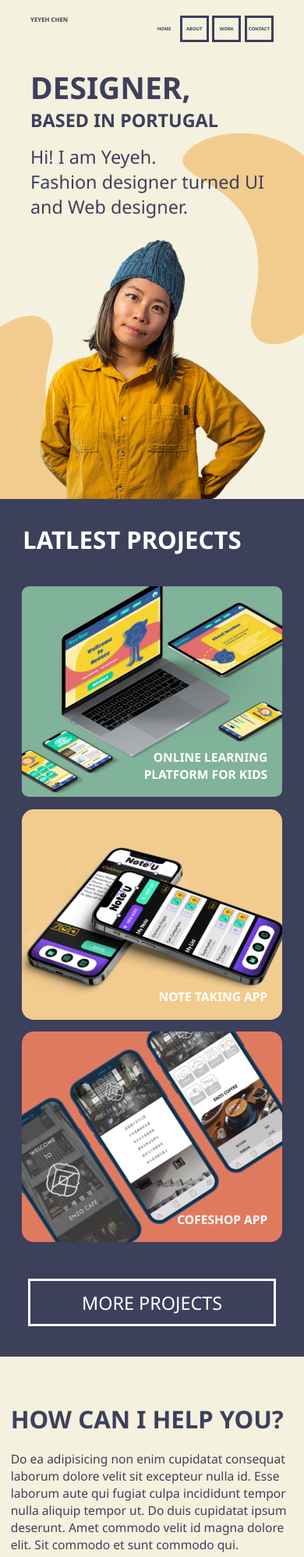
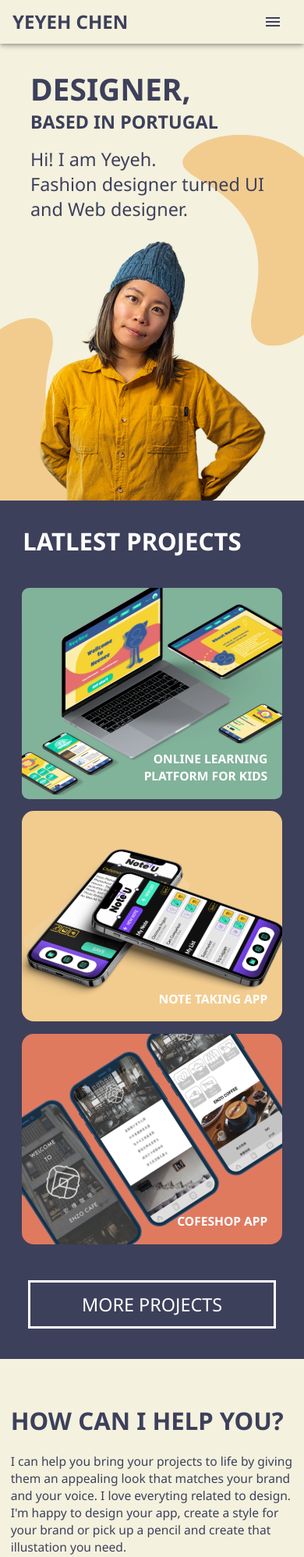
Before and after one commit to yeyehchen/portfolio, a React (Create React App) app: page / in a window 390 px wide. Shown: the top 1997 px of the page at 78% size. Built offline with nearby package versions, Linux system fonts and the light colour scheme; no server answers.

Commit message:
Landscape view and portrait view

```diff
--- a/package.json
+++ b/package.json
@@ -5,6 +5,7 @@
   "dependencies": {
     "@emotion/react": "^11.7.1",
     "@emotion/styled": "^11.6.0",
+    "@mui/icons-material": "^5.3.1",
     "@mui/material": "^5.3.0",
     "@testing-library/jest-dom": "^5.16.1",
     "@testing-library/react": "^12.1.2",
--- a/src/App.css
+++ b/src/App.css
@@ -30,6 +30,11 @@ html {
   font-size: 3.5vw;
 }
 
+.f5 {
+  font-size: 5vw;
+}
+
+
 .z1 {
   position: relative;
   z-index: 1;
@@ -61,6 +66,7 @@ html {
   padding-top: 5%;
   justify-content: space-between;
   color: #3d405b;
+  align-items: center;
 }
 
 .nav-name {
@@ -119,6 +125,17 @@ html {
   flex-direction: row;
 }
 
+.footer-top-mobile {
+  width: 80%;
+  display: flex;
+  flex-direction: row;
+  padding-top: 10px;
+}
+
+.footer-contact-mobile {
+  margin-left: 20px;
+}
+
 .footer-bottom {
   width: 100%;
   display: flex;
@@ -143,6 +160,15 @@ html {
   margin-top: 10%;
 }
 
+.footer-top-right-mobile {
+  display: flex;
+  align-items: stretch;
+  flex-direction: column;
+  width: 40%;
+  justify-content: stretch;
+  margin-top: 10%;
+}
+
 .footer-image-container {
   width: 20%;
   margin: 5%;
@@ -151,6 +177,13 @@ html {
 .footer-text {
   font-weight: bold;
 }
+
+.footer-text-mobile {
+  font-weight: bold;
+  font-size: 18px;
+  padding-top: 10px;
+}
+
 
 .footer-button {
   border:3px solid #3d405b;
@@ -161,11 +194,38 @@ html {
   margin: 2%;
 }
 
+.footer-button-mobile {
+  border:3px solid #3d405b;
+  font-weight: bold;
+  font-size: 12px;
+  width: 80%;
+  padding: 2%;
+  text-align: center;
+  margin: 2%;
+}
+
+
 .footer-copyright {
   padding-top: 1%;
   font-size: 1vw;
 }
 
+.footer-copyright-mobile {
+  padding-top: 1%;
+  font-size: 3vw;
+}
+
 #footerLine {
   width: 80%;
 }
+
+
+.mobile-menu-item {
+  color: white;
+  font-size: 30px;
+  font-family: 'Noto Sans', sans-serif;
+}
+
+.mobile-menu-item-current {
+  text-decoration: underline;
+}
--- a/src/App.js
+++ b/src/App.js
@@ -1,4 +1,5 @@
 import './App.css';
+import { useContext } from 'react';
 import Home from './Home';
 import HomeMobile from './HomeMobile';
 import About from './About';
@@ -12,27 +13,37 @@ import decoration2 from './svg-images/decoration2.svg';
 import ScrollToTop from './ScrollToTop';
 import Contact from './Contact';
 import ContactMobile from './ContactMobile';
-
-
+import WindowContext from './context/window-context';
+import NavMobile from './NavMobile';
+import FooterMobile from './FooterMobile';
 
 function App() {
+
+  const windowContext = useContext(WindowContext);
+
+  const render = (landscapeComponent, portraitComponent) => {
+    if(windowContext.isLandscape) {
+      return landscapeComponent;
+    }
+    return portraitComponent;
+  }
 
   return (
     <BrowserRouter>
       <ScrollToTop/>
-      <Nav/>
+      {render(<Nav/>, <NavMobile/>)}
       <Routes>
         <Route path="/" element={
           <>
-            {/*<img id="right-deco" src={decoration2} />*/}
-            <HomeMobile />
+            {render(<img id="right-deco" src={decoration2} />, null)}
+            {render(<Home/>, <HomeMobile/>)}
           </>
         } />
-        <Route path="/about" element={<AboutMobile/>} />
-        <Route path="/work" element={<Work/>} />
-        <Route path="/contact" element={<ContactMobile/>} />
+        <Route path="/about" element={render(<About/>, <AboutMobile/>)} />
+        <Route path="/work" element={render(<Work/>, <WorkMobile/>)} />
+        <Route path="/contact" element={render(<Contact/>, <ContactMobile/>)} />
       </Routes>
-      <Footer/>
+      {render(<Footer/>, <FooterMobile/>)}
     </BrowserRouter>
   );
 }
--- /dev/null
+++ b/src/FooterMobile.js
@@ -0,0 +1,28 @@
+import React from "react";
+
+import footerLine from './svg-images/footerLine.svg';
+import HeadIcon from "./HeadIcon";
+import { useNavigate } from "react-router-dom";
+
+function Footer(props) {
+
+  const navigate = useNavigate();
+
+  return (
+    <div className="footer-container">
+      <div className="footer-top-mobile">
+          <div className="footer-image-container-mobile"><HeadIcon/></div>
+          <div className="footer-contact-mobile">
+            <div className='f2 footer-text-mobile' >Let's create amazing designs together!</div>
+            <div className='footer-button-mobile pointer' onClick={() => navigate("/contact")}>CONTACT</div>
+          </div>
+      </div>
+      <div className="footer-bottom">
+        <img id='footerLine' src={footerLine} alt=""/>
+        <div className="footer-copyright-mobile">All content and images Copyright © 2021 YeYeh Chen</div>
+      </div>
+    </div>
+  )
+}
+
+export default Footer;
--- a/src/Home.js
+++ b/src/Home.js
@@ -75,7 +75,11 @@ function Home(props) {
     <div className="container bottom-container">
       <div className="service-container">
         <div className="f3 service-title">HOW CAN I HELP YOU?</div>
-        <div className="f1 service-text">Do ea adipisicing non enim cupidatat consequat laborum dolore velit sit excepteur nulla id. Esse laborum aute qui fugiat culpa incididunt tempor nulla aliquip tempor ut. Do duis cupidatat ipsum deserunt. Amet commodo velit id magna dolore elit. Sit commodo et sunt commodo qui.</div>
+        <div className="f1 service-text">
+          I can help you bring your projects to life by giving them an appealing look that matches your brand
+          and your voice. I love everyting related to design. I'm happy to design your app, create a style
+          for your brand or pick up a pencil and create that illustation you need.
+        </div>
         <div className="service-iamges-container">
           <div className="service-image-ui">
             <img className="service-image-icon" src={uiwebIcon} />
--- a/src/HomeMobile.js
+++ b/src/HomeMobile.js
@@ -63,7 +63,11 @@ function HomeMobile(props) {
     <div className="mobile-bottom-container">
       <div className="mobile-service-container">
         <div className="mobile-t2 mobile-service-title">HOW CAN I HELP YOU?</div>
-        <div className="mobile-t4 mobile-service-text">Do ea adipisicing non enim cupidatat consequat laborum dolore velit sit excepteur nulla id. Esse laborum aute qui fugiat culpa incididunt tempor nulla aliquip tempor ut. Do duis cupidatat ipsum deserunt. Amet commodo velit id magna dolore elit. Sit commodo et sunt commodo qui.</div>
+        <div className="mobile-t4 mobile-service-text">
+          I can help you bring your projects to life by giving them an appealing look that matches your brand
+          and your voice. I love everyting related to design. I'm happy to design your app, create a style
+          for your brand or pick up a pencil and create that illustation you need.
+        </div>
         <div className="mobile-service-iamges-container">
           <div className="mobile-service-image-ui">
             <img className="mobile-service-image-icon" src={uiwebIcon} />
--- /dev/null
+++ b/src/NavMobile.js
@@ -0,0 +1,82 @@
+import React, { useState } from "react";
+import { useNavigate } from "react-router-dom";
+import ContactModal from "./ContactModal";
+import { useLocation } from 'react-router-dom'
+import { IconButton, Stack, Box, AppBar, Toolbar, Typography, Button, Drawer, List, ListItem, ListItemText } from "@mui/material";
+import MenuIcon from '@mui/icons-material/Menu';
+
+function Nav(props) {
+
+  const [open, setOpen] = useState(false);
+  const navigate = useNavigate();
+  const location = useLocation();
+
+  const go = (page) => {
+    setOpen(false);
+    navigate(page);
+  }
+
+  return (
+    <>
+      <Drawer
+        anchor={"right"}
+        open={open}
+        onClose={() => setOpen(false)}
+        PaperProps={{
+          sx: {
+            backgroundColor: "#3d405b",
+          }
+        }}
+      >
+        <List sx={{ width: "50vw" }}>
+          <ListItem button>
+            <div className={`mobile-menu-item ${location.pathname === "/" ? "mobile-menu-item-current" : ""}`} onClick={() => go('/')}>
+              Home
+            </div>
+          </ListItem>
+          <ListItem button>
+            <div className={`mobile-menu-item ${location.pathname === "/about" ? "mobile-menu-item-current" : ""}`} onClick={() => go('/about')}>
+              About
+            </div>
+          </ListItem>
+          <ListItem button>
+            <div className={`mobile-menu-item ${location.pathname === "/work" ? "mobile-menu-item-current" : ""}`} onClick={() => go('/work')}>
+              Work
+            </div>
+          </ListItem>
+          <ListItem button>
+            <div className={`mobile-menu-item ${location.pathname === "/contact" ? "mobile-menu-item-current" : ""}`} onClick={() => go('/contact')}>
+              Contact
+            </div>
+          </ListItem>
+        </List>
+      </Drawer>
+      <Box sx={{ flexGrow: 1 }}>
+        <AppBar sx={{ background: "#f4f1de" }} position="fixed">
+          <Toolbar>
+            <Typography
+              variant="h5"
+              component="div"
+              sx={{ flexGrow: 1, fontFamily: "'Noto Sans', sans-serif", fontWeight: "bold" }}
+              color="#3d405b"
+              onClick={() => navigate('/')}
+            >
+              YEYEH CHEN
+          </Typography>
+            <IconButton
+              size="large"
+              edge="start"
+              onClick={() => setOpen(true)}
+            >
+              <MenuIcon sx={{ color: "#3d405b" }} />
+            </IconButton>
+          </Toolbar>
+        </AppBar>
+        <Toolbar />
+      </Box>
+    </>
+  )
+
+}
+
+export default Nav;
--- /dev/null
+++ b/src/context/window-context.js
@@ -0,0 +1,43 @@
+
+import React, { useState, useEffect } from 'react';
+
+
+const WindowContext = React.createContext({
+  width: 0,
+  height: 0,
+  isLandscape: false,
+})
+
+
+export const WindowContextProvider = (props) => {
+
+  const [width, setWidth] = useState(window.innerWidth);
+  const [height, setHeight] = useState(window.innerHeight);
+  const [isLandscape, setIsLandscape] = useState(window.innerWidth >= window.innerHeight);
+
+  const updateWidthAndHeight = () => {
+    setWidth(window.innerWidth);
+    setHeight(window.innerHeight);
+    setIsLandscape(window.innerWidth >= window.innerHeight);
+  };
+
+  useEffect(() => {
+    updateWidthAndHeight();
+    window.addEventListener("resize", updateWidthAndHeight);
+    return () => window.removeEventListener("resize", updateWidthAndHeight);
+  }, []);
+
+  return (
+    <WindowContext.Provider
+      value={{
+        width: width,
+        height: height,
+        isLandscape: isLandscape,
+      }}
+    >
+      {props.children}
+    </WindowContext.Provider>
+  );
+};
+
+export default WindowContext;
--- a/src/firebase/firebase.js
+++ b/src/firebase/firebase.js
@@ -1,8 +1,6 @@
 import { firebaseConfig } from "./firebaseConfig";
 import { initializeApp } from "firebase/app";
 import { getFirestore, collection, addDoc, Timestamp } from "firebase/firestore";
-
-console.log(firebaseConfig)
 
 const firebaseApp = initializeApp(firebaseConfig);
 const db = getFirestore(firebaseApp);
--- a/src/index.js
+++ b/src/index.js
@@ -3,10 +3,13 @@ import ReactDOM from 'react-dom';
 import './index.css';
 import App from './App';
 import reportWebVitals from './reportWebVitals';
+import { WindowContextProvider } from './context/window-context';
 
 ReactDOM.render(
   <React.StrictMode>
-    <App />
+    <WindowContextProvider>
+      <App />
+    </WindowContextProvider>
   </React.StrictMode>,
   document.getElementById('root')
 );
```
Also changed, not shown: 1 other file (tests, documents, lock files or other folders).
